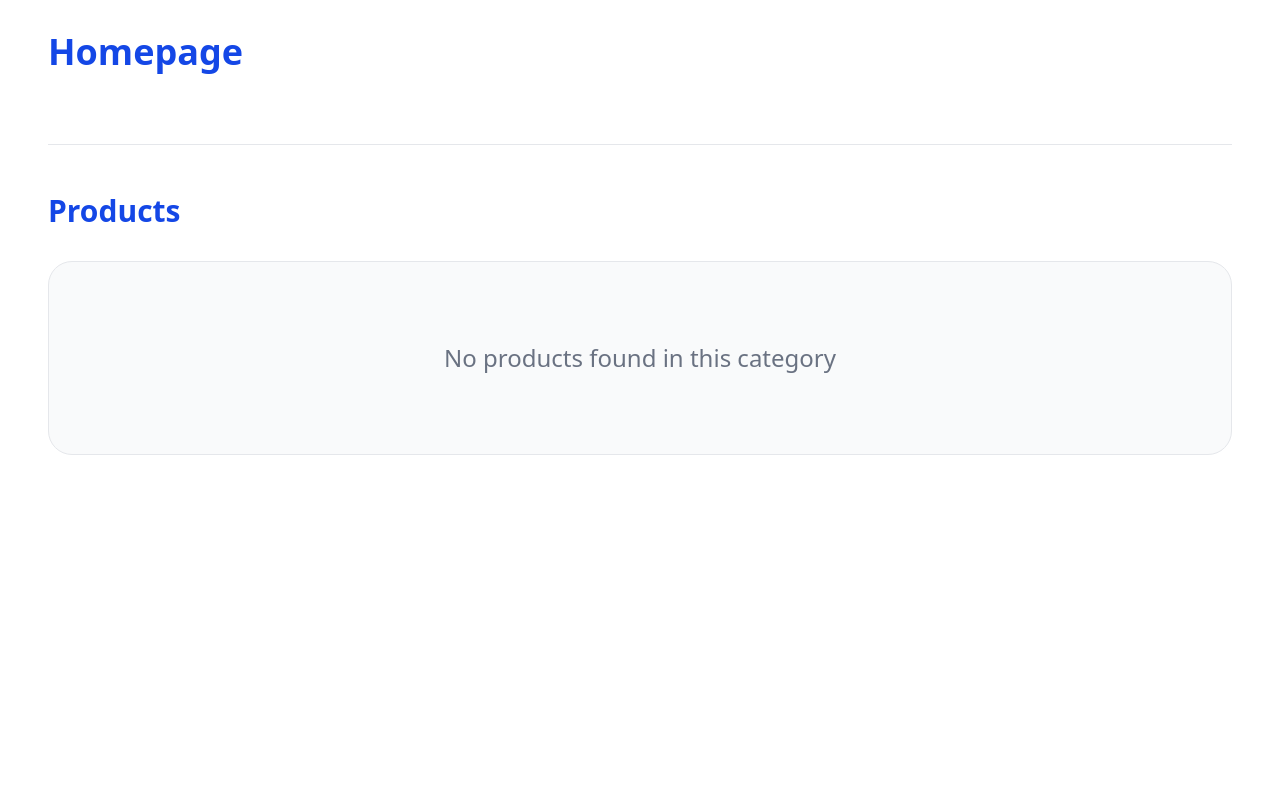
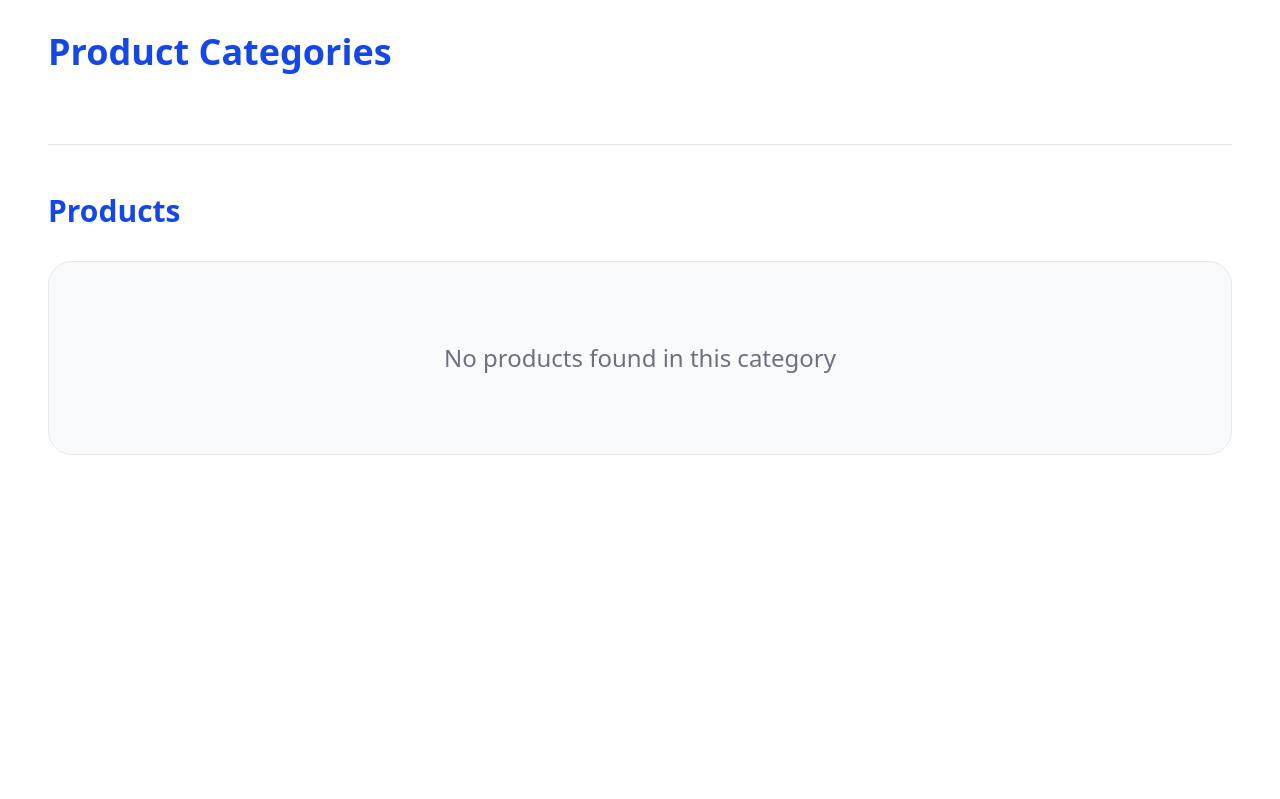
Before and after one commit to jackmattog/mpc_site, a Django app: page / in a window 1280 px wide. Shown: the part 126-925 px from the top of the page. Run offline with Django 5.2, Linux system fonts and the light colour scheme; data that the repository does not hold is empty; style sheets or scripts are compiled from the project's sources.

Commit message:
fix product show error,make home to show only products supplied by MPC to be show by default

```diff
--- a/apps/core/templates/core/home.html
+++ b/apps/core/templates/core/home.html
@@ -5,7 +5,7 @@
 
     <!-- Categories -->
     <div class="mb-12">
-        <h2 class="text-4xl font-bold text-blue-700 mb-6">Homepage</h2>
+        <h2 class="text-4xl font-bold text-blue-700 mb-6">Product Categories</h2>
 
         <div class="flex flex-wrap gap-4">
             {% for category in categories %}
@@ -41,7 +41,7 @@
                         {{ product.product_name }}
                     </h3>
                     <p class="text-green-600 font-medium">
-                        Supplied by {{ product.product_supplier }}
+                        Supplied by {{ product.product_supplier.supplier_name }}
                     </p>
 
                     <p class="mt-4 text-gray-600 text-sm line-clamp-4">
```
